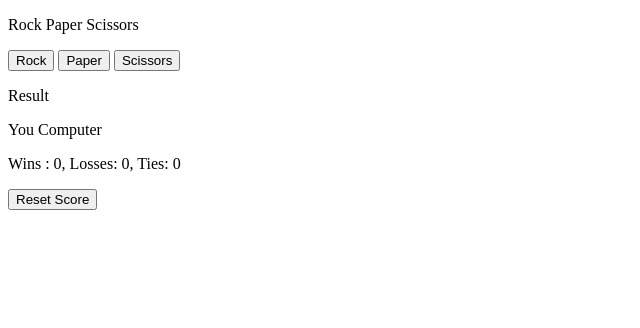
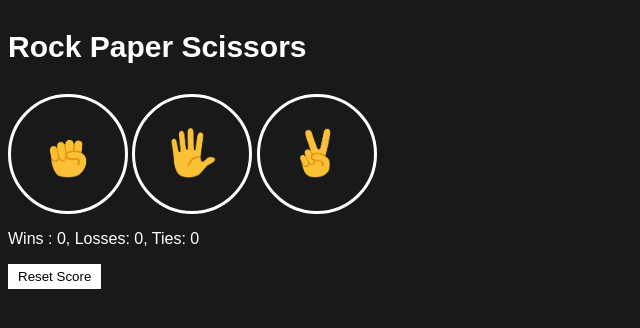
Before and after one commit to PAWANSINGH2001/Rock-Paper-Scissors, a plain HTML site: page index.html in a window 1280 px wide. Shown: the whole page, without its empty margins (0-640 px from the left). Drawn offline with Linux system fonts and the light colour scheme.

Commit message:
added styles

```diff
--- a/index.html
+++ b/index.html
@@ -4,17 +4,19 @@
     <meta charset="UTF-8">
     <meta name="viewport" content="width=device-width, initial-scale=1.0">
     <title>Rock-Paper-Scissors</title>
+    <link rel="stylesheet" href="style.css">
 </head>
 <body>
-    <p>Rock Paper Scissors</p>
-    <button class="Rock" onclick="funrock()">Rock</button>
-    <button class="Paper" onclick="funpaper()">Paper</button>
-    <button class="Scissors" onclick="funscissors()">Scissors</button>
-    <p class="result">Result</p>
-    <p class="moves">You Computer</p>
+    <p class="heading">Rock Paper Scissors</p>
+
+    <button class="Rock icon" class="icon" onclick="funrock()"><img class = "move-icon"src="images/Rock-emoji.png" alt=""></button>
+    <button class="Paper icon" class="icon" onclick="funpaper()"><img src="images/Paper-emoji.png" class="move-icon"  alt=""></button>
+    <button class="Scissors icon" onclick="funscissors()"><img src="images/Scissors-emoji.png" class="move-icon"alt=""></button>
+    <p class="result"></p>
+    <p class="moves"></p>
     <p class="scoreBoard">Wins : 0, Losses: 0, Ties: 0</p>
 
-    <button onclick="resetScore()">Reset Score</button>
+    <button onclick="resetScore()" class="Reset">Reset Score</button>
     <script src = 'javas.js'></script>
 </body>
 </html>
--- a/javas.js
+++ b/javas.js
@@ -56,5 +56,5 @@ function updateScore(){
     let res = document.querySelector('.result');
     res.innerHTML = result;
     let moves = document.querySelector('.moves');
-    moves.innerHTML = `You ${userMove} - ${computerMove} Computer`;
+    moves.innerHTML = `You  <img src="images/${userMove}-emoji.png" class="move-icon"> - <img src="images/${computerMove}-emoji.png" class="move-icon"> Computer`;
 }
--- /dev/null
+++ b/style.css
@@ -0,0 +1,32 @@
+body{
+    background-color: rgb(25,25,25);
+    color : white;
+
+    font-family: Arial, Helvetica, sans-serif;
+}
+.heading{
+    font-size: 30px;
+    font-weight: bold;
+}
+.move-icon{
+    height: 50px;
+}
+.icon{
+    background-color: transparent;
+    border: 3px solid white;
+    border-radius: 60px;
+    padding: 20px;
+    height: 120px;
+    width: 120px;
+    cursor: pointer;
+}
+.res-emoji{
+    height: 50px;
+}
+
+.Reset{
+    padding: 5px 10px;
+    cursor: pointer;
+    background-color: white;
+    border: none;
+}
```
Also changed, not shown: images/Paper-emoji.png (added), images/Rock-emoji.png (added), images/Scissors-emoji.png (added).
